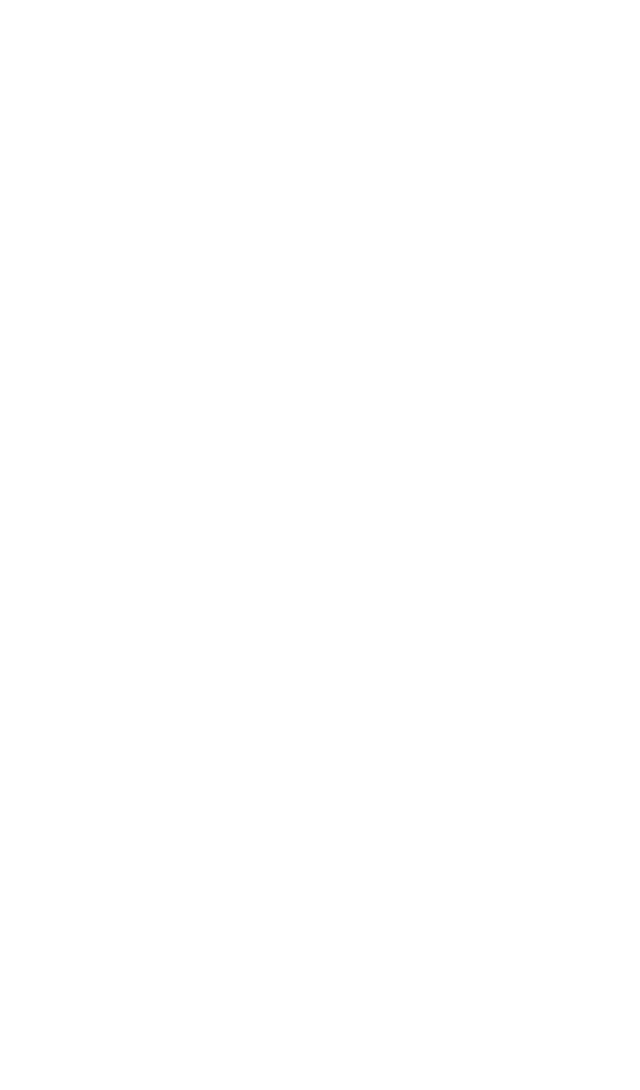
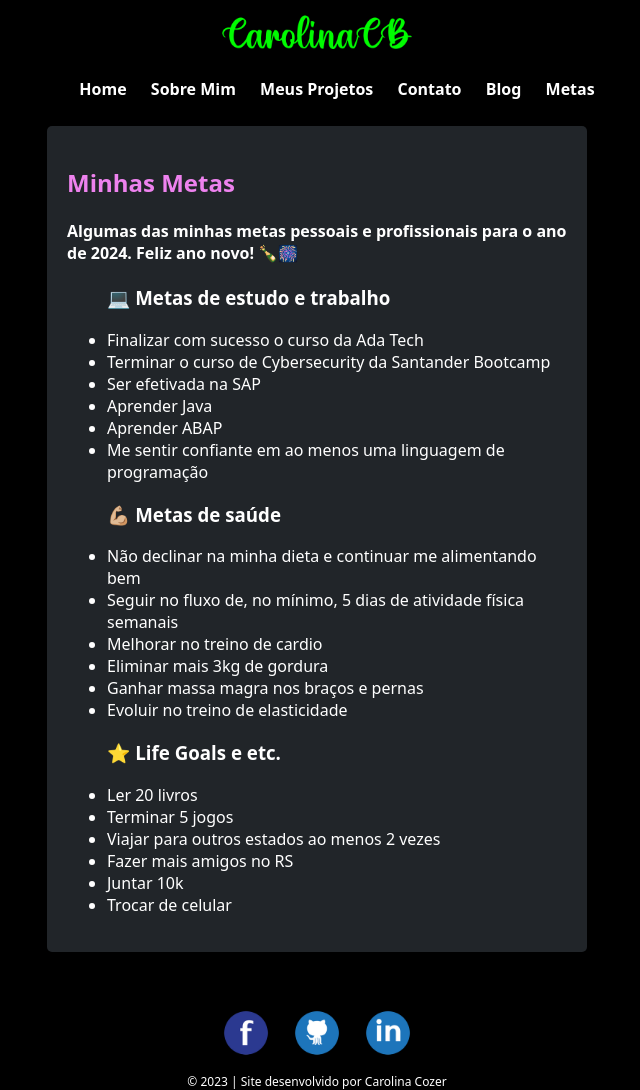
Before and after one commit to carolcozer/portfolio-front-end, a plain HTML site: page goals.html in a window 1280 px wide. Shown: the whole page, without its empty margins (323-963 px from the left). Before the commit the page ends 800 px from the top, so only its background shows below. Drawn offline with Linux system fonts and the light colour scheme.

Commit message:
Nova atualização

```diff
--- a/blog.html
+++ b/blog.html
@@ -5,15 +5,15 @@
     <meta charset="UTF-8">
     <meta name="viewport" content="width=device-width, initial-scale=1.0">
     <title>Portfólio - Carolina Cozer</title>
-    <link rel="stylesheet" href="../css/styles.css">
-    <link rel="stylesheet" href="../css/blog.css">
+    <link rel="stylesheet" href="css/styles.css">
+    <link rel="stylesheet" href="css/blog.css">
 </head>
 
 <body>
     <!-- Menu superior -->
     <div class="header">
         <div class="logo">
-            <img src="/images/logo.png" alt="Logo - Carolina Cozer">
+            <img src="images/logo.png" alt="Logo - Carolina Cozer">
         </div>
         <nav>
             <ul>
--- a/css/blog.css
+++ b/css/blog.css
@@ -67,3 +67,9 @@ h1 {
     text-decoration: none;
     font-weight: normal;
 }
+
+#apresentacao ul li h4 {
+  margin: 0px;
+  padding: 5px;
+  height: 55px;
+}
--- /dev/null
+++ b/css/goals.css
@@ -0,0 +1,3 @@
+h2 {
+    color: violet;
+}
--- a/goals.html
+++ b/goals.html
@@ -0,0 +1,77 @@
+<!DOCTYPE html>
+<html lang="pt-BR">
+
+<head>
+    <meta charset="UTF-8">
+    <meta name="viewport" content="width=device-width, initial-scale=1.0">
+    <title>Portfólio - Carolina Cozer</title>
+    <link rel="stylesheet" href="css/styles.css">
+    <link rel="stylesheet" href="css/goals.css">
+</head>
+
+<body>
+    <!-- Menu superior -->
+    <div class="header">
+        <div class="logo">
+            <img src="images/logo.png" alt="Logo - Carolina Cozer">
+        </div>
+        <nav>
+            <ul>
+                <li><a href="index.html">Home</a></li>
+                <li><a href="index.html">Sobre Mim</a></li>
+                <li><a href="index.html">Meus Projetos</a></li>
+                <li><a href="index.html">Contato</a></li>
+                <li><a href="blog.html">Blog</a></li>
+                <li><a href="goals.html">Metas</a></li>
+            </ul>
+        </nav>
+    </div>
+
+    <!-- Sobre mim, minhas experiências e idiomas -->
+    <div class="container">
+        <section id="apresentacao">
+            <h2>Minhas Metas</h2>
+            <p><h4>Algumas das minhas metas pessoais e profissionais para o ano de 2024. Feliz ano novo! 🍾🎆</h4></p>
+            <ul>
+                <h3>💻 Metas de estudo e trabalho</h3>
+                <li>Finalizar com sucesso o curso da Ada Tech</li>
+                <li>Terminar o curso de Cybersecurity da Santander Bootcamp</li>
+                <li>Ser efetivada na SAP</li>
+                <li>Aprender Java</li>
+                <li>Aprender ABAP</li>
+                <li>Me sentir confiante em ao menos uma linguagem de programação</li>
+
+                <h3>💪🏼 Metas de saúde</h3>
+                <li>Não declinar na minha dieta e continuar me alimentando bem</li>
+                <li>Seguir no fluxo de, no mínimo, 5 dias de atividade física semanais</li>
+                <li>Melhorar no treino de cardio</li>
+                <li>Eliminar mais 3kg de gordura</li>
+                <li>Ganhar massa magra nos braços e pernas</li>
+                <li>Evoluir no treino de elasticidade</li>
+
+                <h3>⭐ Life Goals e etc.</h3>
+                <li>Ler 20 livros</li>
+                <li>Terminar 5 jogos</li>
+                <li>Viajar para outros estados ao menos 2 vezes</li>
+                <li>Fazer mais amigos no RS</li>
+                <li>Juntar 10k</li>
+                <li>Trocar de celular</li>
+              </ul>
+        </section>
+    </div>
+
+    <!-- Footer com minhas redes -->
+    <div class="footer">
+        <ul>
+            <li><a href="https://www.facebook.com/carolcarolcozer/" target="_blank"><img src="/images/facebook.png"
+                        width="48px" height="48px" alt="Facebook"></a></li>
+            <li><a href="https://github.com/carolcozer/" target="_blank"><img src="/images/github.png" width="48px"
+                        height="48px" alt="GitHub"></a></li>
+            <li><a href="https://www.linkedin.com/in/carolinacozer/" target="_blank"><img src="/images/linkedin.png"
+                        width="48px" height="48px" alt="LinkedIn"></a></li>
+            <br>
+            <p>&copy; 2023 | Site desenvolvido por Carolina Cozer</p>
+        </ul>
+    </div>
+</body>
+</html>
```
Also changed, not shown: index.html (+2 -2 lines).
